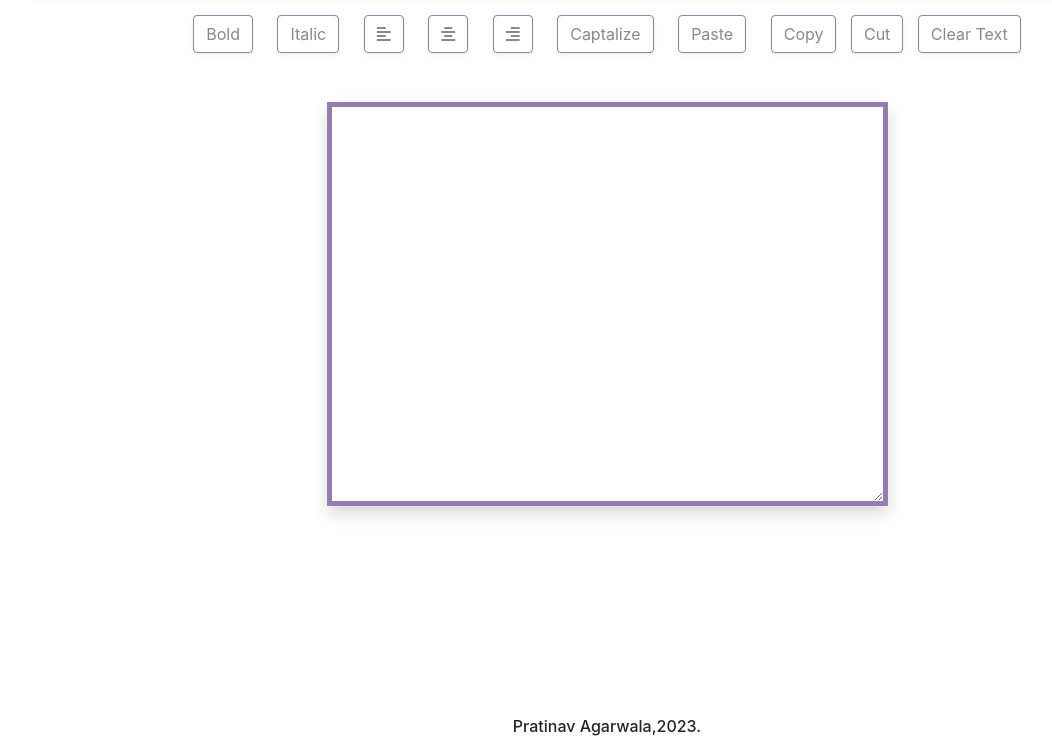
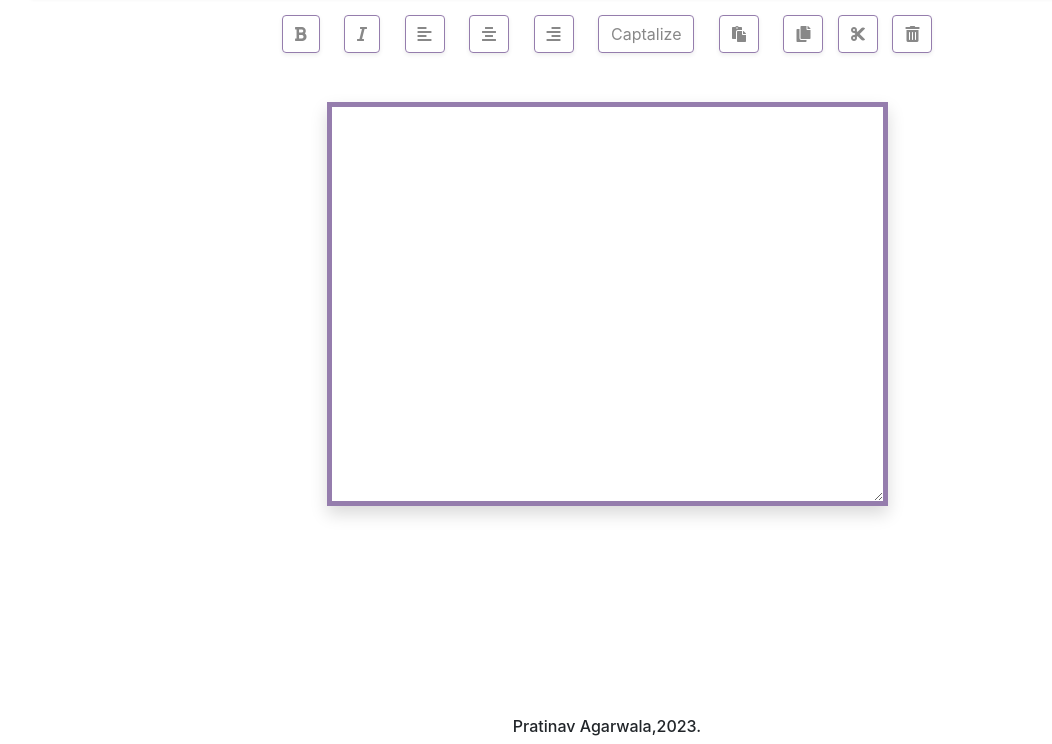
Before and after one commit to Pratinavagarwala/ComputerProject, a plain HTML site: page index.html in a window 1280 px wide. Shown: the part 131-875 px from the top of the page, without its empty margins (33-1085 px from the left). Drawn offline with nearby package versions, Linux system fonts and the light colour scheme.

Commit message:
Update index.html

```diff
--- a/index.html
+++ b/index.html
@@ -76,7 +76,7 @@
 		<h1 class="shadow-sm">TEXT EDITOR</h1>
 		<div class="flex-box">
 			<div class="row">
-				<div class="col">
+				<div class="col-12s">
 					<!-- Adding different buttons for
 						different functionality-->
 					<!--onclick attribute is added to give
@@ -86,14 +86,14 @@
 							class=" shadow-sm btn btn-outline-secondary"
 							data-toggle="tooltip"
 							data-placement="top"
-							title="Bold Text">Bold</button>
+							title="Bold Text"><i class="fas fa-bold"></i></button>
 
 					<button type="button"
 							onclick="italics()"
 							class="shadow-sm btn btn-outline-success"
 							data-toggle="tooltip"
 							data-placement="top"
-							title="Italic Text">Italic</button>
+							title="Italic Text"><i class="fas fa-italic"></i></button>
 
 					<button type="button"
 							onclick="lAlign()"
@@ -124,25 +124,25 @@
 							class="btn shadow-sm btn-outline-primary"
 							data-toggle="tooltip"
 							data-placement="top"
-							title="Paste Text">Paste</button>
+							title="Paste Text"><i class="fas fa-paste"></i></button>
 					<button type="button"
 							onclick="tCopy()"
 							class="btn shadow-sm btn-outline-primary"
 							data-toggle="tooltip"
 							data-placement="top"
-							title="Copy Text">Copy</button>
+							title="Copy Text"><i class="fas fa-copy"></i></button>
 					<button type="button"
 							onclick="tCut()"
 							class="btn shadow-sm btn-outline-primary side"
 							data-toggle="tooltip"
 							data-placement="top"
-							title="Tooltip on top">	Cut</button>
+							title="Cut Text"><i class="fas fa-cut"></i></button>
 					<button type="button"
 							onclick="tClear()"
 							class="btn shadow-sm btn-outline-primary side"
 							data-toggle="tooltip"
 							data-placement="top"
-							title="Tooltip on top">	Clear Text</button>
+							title="Delete Text"><i class="fas fa-trash-alt"></i></button>
 
 				</div>
 			</div>
```
